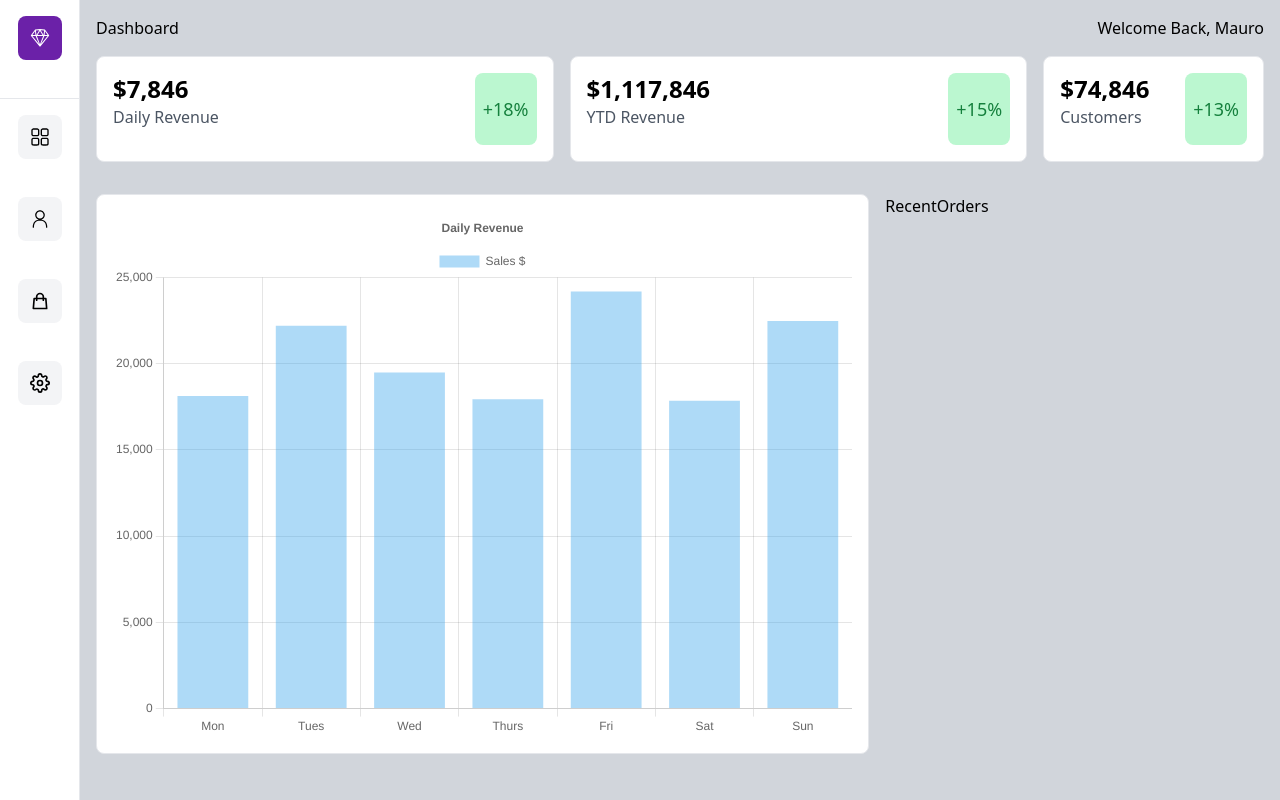
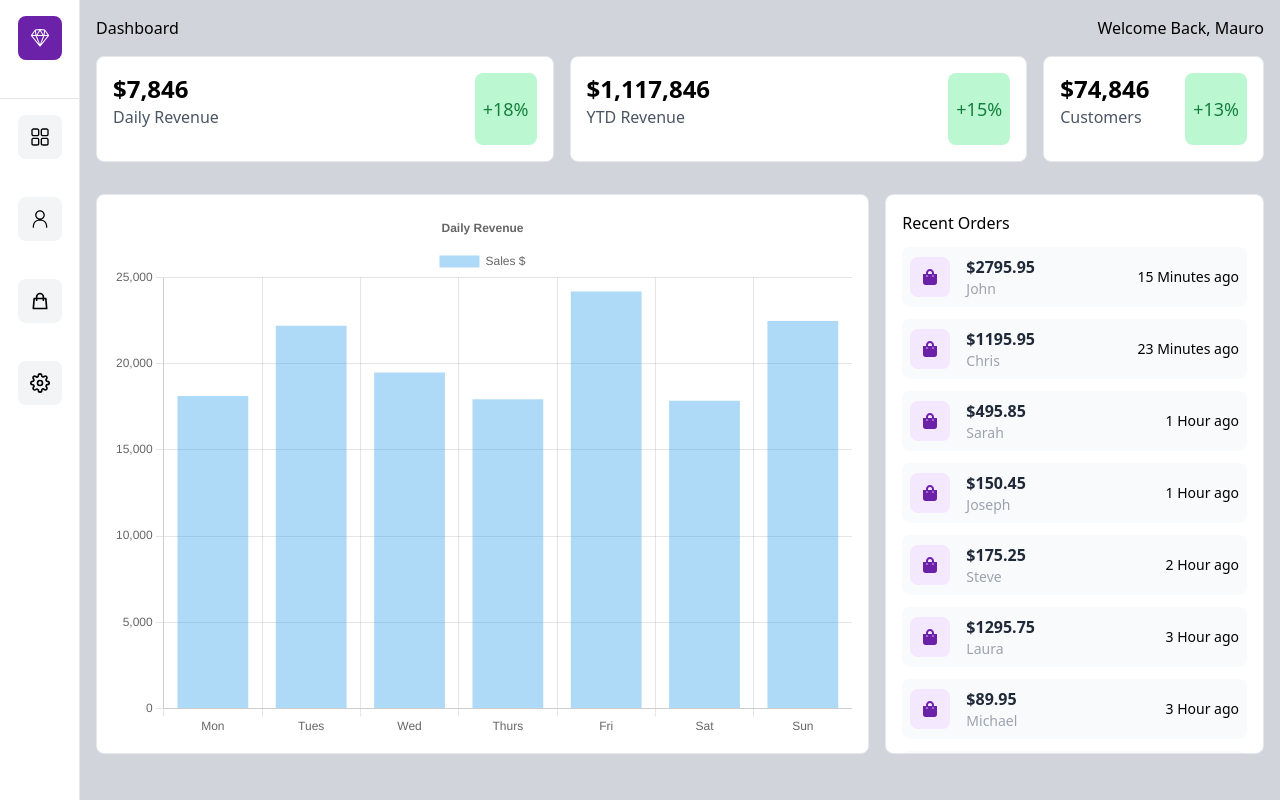
Before and after one commit to MioMauro/next13-dashboard, a Next.js app: page / in a window 1280 px wide. Built offline with nearby package versions, Linux system fonts and the light colour scheme.

Commit message:
data.map

```diff
--- a/components/RecentOrders.jsx
+++ b/components/RecentOrders.jsx
@@ -1,9 +1,29 @@
-import React from 'react'
+import React from 'react';
+import { data } from '../data/data.js';
+import { FaShoppingBag } from 'react-icons/fa';
 
 const RecentOrders = () => {
 return (
-    <div>RecentOrders</div>
-)
-}
+    <div className='w-full col-span-1 relative lg:h-[70vh] h-[50vh] m-auto p-4 border rounded-lg bg-white overflow-scroll'>
+        <h1>Recent Orders</h1>
+        <ul>
+            {data.map((xxx, id) => (
+            <li
+            key={id}
+            className='bg-gray-50 hover:bg-gray-100 rounded-lg my-3 p-2 flex items-center cursor-pointer'>
+            <div className='bg-purple-100 rounded-lg p-3'>
+                <FaShoppingBag className='text-purple-800' />
+            </div>
+            <div className='pl-4'>
+                <p className='text-gray-800 font-bold'>${xxx.total}</p>
+                <p className='text-gray-400 text-sm'>{xxx.name.first}</p>
+            </div>
+            <p className='lg:flex md:hidden absolute right-6 text-sm'>{xxx.date}</p>
+            </li>
+        ))}
+        </ul>
+    </div>
+);
+};
 
-export default RecentOrders
+export default RecentOrders;
--- /dev/null
+++ b/data/data.js
@@ -0,0 +1,112 @@
+export const data = [
+    {
+      id: 1,
+      name: {
+        first: 'John',
+        last: 'Smith',
+      },
+      total: 2795.95,
+      status: 'On Hold',
+      method: 'PayPal',
+      date: '15 Minutes ago',
+    },
+    {
+      id: 2,
+      name: {
+        first: 'Chris',
+        last: 'Adams',
+      },
+      total: 1195.95,
+      status: 'Processing',
+      method: 'PayPal',
+      date: '23 Minutes ago',
+    },
+    {
+      id: 3,
+      name: {
+        first: 'Sarah',
+        last: 'Smith',
+      },
+      total: 495.85,
+      status: 'Completed',
+      method: 'Visa',
+      date: '1 Hour ago',
+    },
+    {
+      id: 4,
+      name: {
+        first: 'Joseph',
+        last: 'Choo',
+      },
+      total: 150.45,
+      status: 'Processing',
+      method: 'MasterCard',
+      date: '1 Hour ago',
+    },
+    {
+      id: 5,
+      name: {
+        first: 'Steve',
+        last: 'Harding',
+      },
+      total: 175.25,
+      status: 'On Hold',
+      method: 'PayPal',
+      date: '2 Hour ago',
+    },
+    {
+      id: 6,
+      name: {
+        first: 'Laura',
+        last: 'Croft',
+      },
+      total: 1295.75,
+      status: 'Completed',
+      method: 'Check',
+      date: '3 Hour ago',
+    },
+    {
+      id: 7,
+      name: {
+        first: 'Michael',
+        last: 'Jones',
+      },
+      total: 89.95,
+      status: 'Completed',
+      method: 'MasterCard',
+      date: '3 Hour ago',
+    },
+    {
+      id: 8,
+      name: {
+        first: 'James',
+        last: 'Bond',
+      },
+      total: 689.45,
+      status: 'Completed',
+      method: 'Visa',
+      date: '7 Hour ago',
+    },
+    {
+      id: 9,
+      name: {
+        first: 'Haley',
+        last: 'Whiting',
+      },
+      total: 14.99,
+      status: 'Completed',
+      method: 'PayPal',
+      date: '1 Day ago',
+    },
+    {
+      id: 10,
+      name: {
+        first: 'Tim',
+        last: 'Thomas',
+      },
+      total: 218.99,
+      status: 'Completed',
+      method: 'MasterCard',
+      date: '1 Day ago',
+    },
+  ];
```
Also changed, not shown: 1 other file (tests, documents, lock files or other folders).
